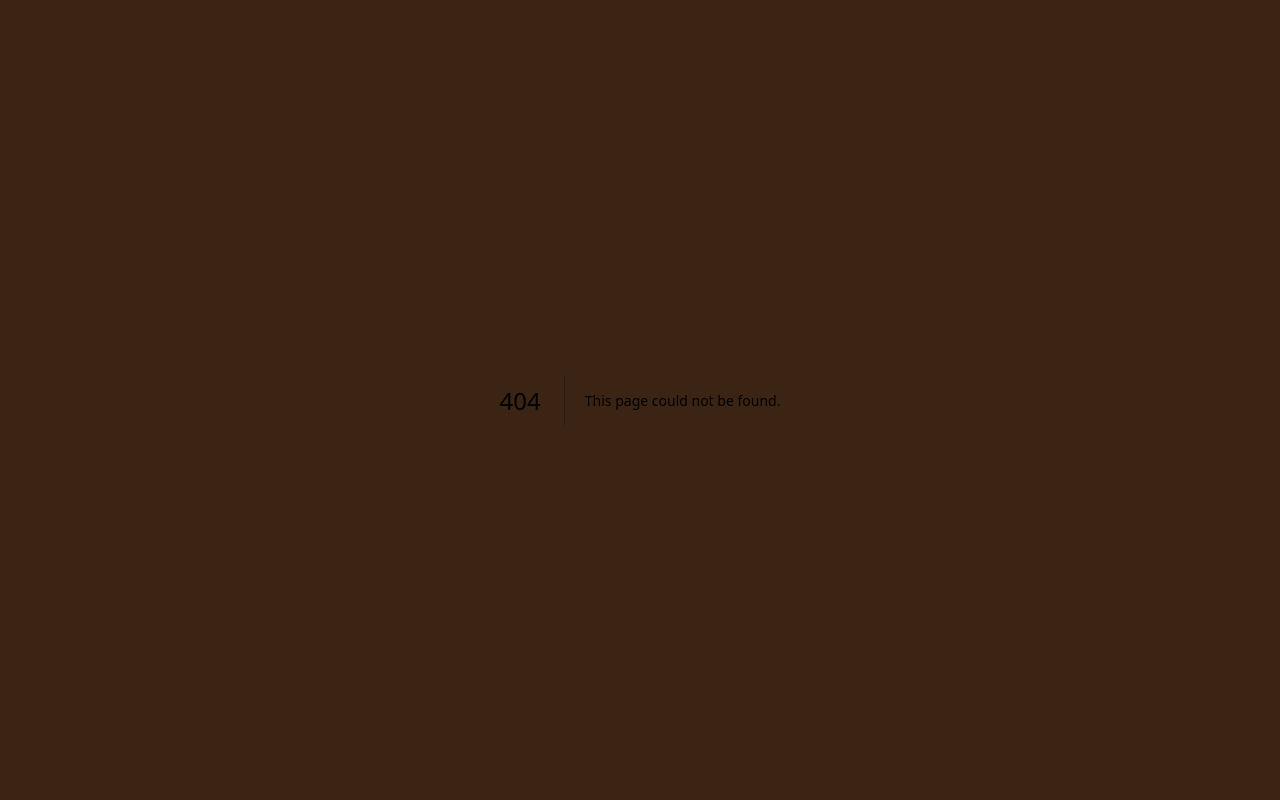
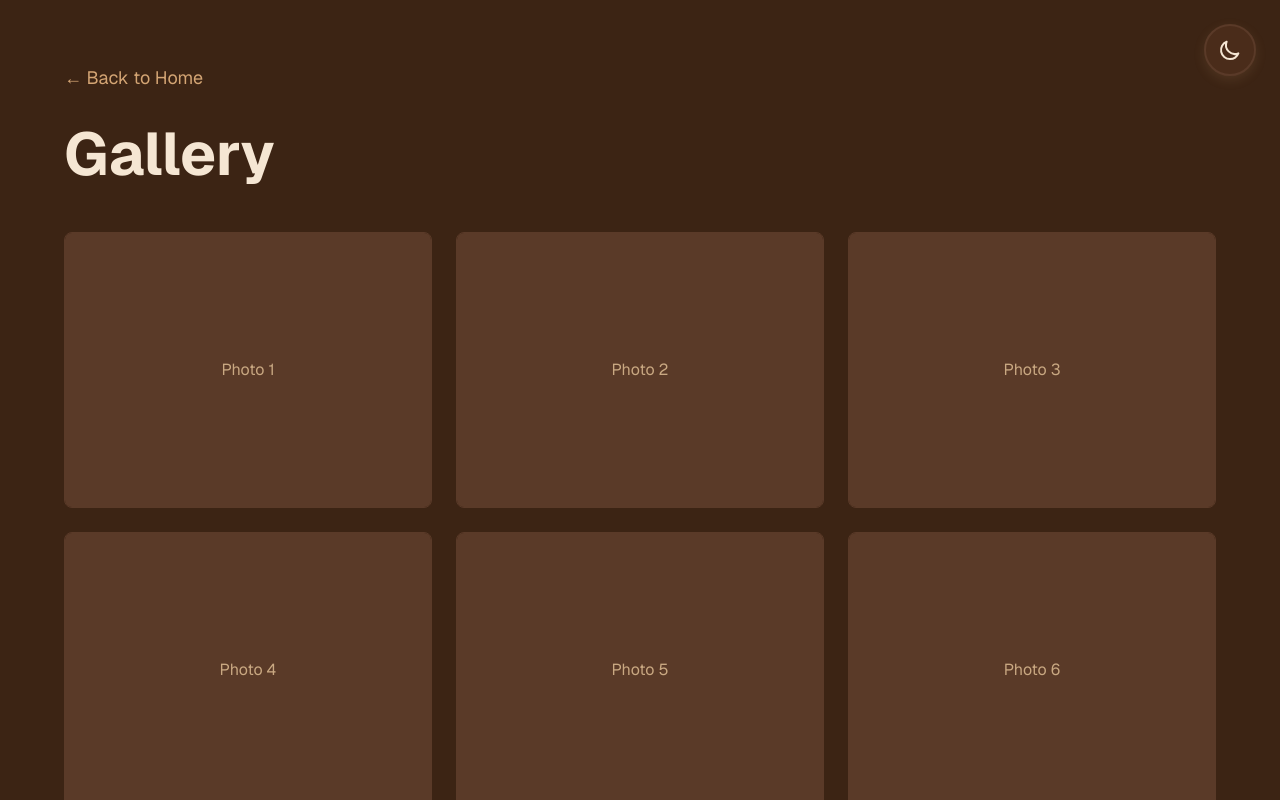
Before and after one commit to KevinChen2211/personal-portfolio, a Next.js app: page /gallery in a window 1280 px wide. Before the commit this address had no page. Shown: the top 800 px of the page. Built offline with nearby package versions, Linux system fonts and the light colour scheme.

Commit message:
include gallery page

```diff
--- a/app/components/ScrollIndicator.tsx
+++ b/app/components/ScrollIndicator.tsx
@@ -42,7 +42,14 @@ export default function ScrollIndicator() {
   }, []);
 
   // Section names corresponding to each index
-  const sectionNames = ["Home", "Projects", "Blog", "About", "Contact"];
+  const sectionNames = [
+    "Home",
+    "Projects",
+    "Blog",
+    "Gallery",
+    "About",
+    "Contact",
+  ];
 
   const scrollToSection = (index: number) => {
     const container = document.querySelector(
--- /dev/null
+++ b/app/gallery/page.tsx
@@ -0,0 +1,62 @@
+"use client";
+
+import { getActivePalette } from "../color-palettes";
+import { useTheme } from "../components/ThemeProvider";
+import ThemeToggle from "../components/ThemeToggle";
+import Link from "next/link";
+
+export default function GalleryPage() {
+  const { theme } = useTheme();
+  const palette = getActivePalette(theme);
+
+  return (
+    <div
+      className="min-h-screen px-6 sm:px-10 py-16 relative"
+      style={{
+        backgroundColor: palette.background,
+        color: palette.text,
+      }}
+    >
+      <ThemeToggle />
+      <div className="max-w-6xl mx-auto">
+        <Link
+          href="/"
+          className="inline-block mb-8 text-lg hover:underline"
+          style={{ color: palette.primary }}
+        >
+          ← Back to Home
+        </Link>
+        <h1
+          className="text-5xl sm:text-6xl font-bold mb-12"
+          style={{ color: palette.text }}
+        >
+          Gallery
+        </h1>
+        <div className="grid grid-cols-1 md:grid-cols-2 lg:grid-cols-3 gap-6">
+          {[1, 2, 3, 4, 5, 6, 7, 8, 9].map((photo) => (
+            <div
+              key={photo}
+              className="relative rounded-lg overflow-hidden transition-all duration-300 hover:scale-105 cursor-pointer"
+              style={{
+                backgroundColor: palette.surface,
+                border: `1px solid ${palette.border}`,
+                aspectRatio: "4/3",
+              }}
+            >
+              <div
+                className="w-full h-full flex items-center justify-center"
+                style={{
+                  backgroundColor: palette.border,
+                }}
+              >
+                <span style={{ color: palette.textSecondary }}>
+                  Photo {photo}
+                </span>
+              </div>
+            </div>
+          ))}
+        </div>
+      </div>
+    </div>
+  );
+}
--- a/app/globals.css
+++ b/app/globals.css
@@ -126,3 +126,14 @@ html {
     transform: translateX(0);
   }
 }
+
+/* Project card hover effect - card glows when hovered or nearby */
+.project-card:hover .card-gradient-before,
+.project-card .card-nearby.card-gradient-before {
+  opacity: 1 !important;
+}
+
+.project-card:hover .card-gradient-after,
+.project-card .card-nearby.card-gradient-after {
+  opacity: 1 !important;
+}
--- a/app/page.tsx
+++ b/app/page.tsx
@@ -161,29 +161,154 @@ const Section = React.forwardRef<
 
 Section.displayName = "Section";
 
-// Animated Project Card Component
+// Animated Project Card Component with mouse tracking hover effect
 const AnimatedProjectCard = ({
   project,
   palette,
+  cardIndex,
+  totalCards,
 }: {
   project: number;
   palette: ReturnType<typeof getActivePalette>;
+  cardIndex: number;
+  totalCards: number;
 }) => {
   const cardRef = useRef<HTMLDivElement>(null);
   const { isVisible: cardVisible } = useScrollAnimation(cardRef, {
     threshold: 0.1,
   });
 
+  const [mousePosition, setMousePosition] = useState({ x: 0, y: 0 });
+  const [isNearby, setIsNearby] = useState(false);
+
+  useEffect(() => {
+    const card = cardRef.current;
+    const container = document.getElementById("project-cards");
+    if (!card || !container) return;
+
+    const handleMouseMove = (e: MouseEvent) => {
+      const cardRect = card.getBoundingClientRect();
+      const containerRect = container.getBoundingClientRect();
+
+      // Mouse position relative to card
+      const x = e.clientX - cardRect.left;
+      const y = e.clientY - cardRect.top;
+
+      // Mouse position relative to container
+      const containerX = e.clientX - containerRect.left;
+      const containerY = e.clientY - containerRect.top;
+
+      // Card center relative to container
+      const cardCenterX =
+        cardRect.left - containerRect.left + cardRect.width / 2;
+      const cardCenterY =
+        cardRect.top - containerRect.top + cardRect.height / 2;
+
+      // Calculate distance from mouse to card center
+      const distance = Math.sqrt(
+        Math.pow(containerX - cardCenterX, 2) +
+          Math.pow(containerY - cardCenterY, 2)
+      );
+
+      // Proximity threshold (adjust based on card size and gap)
+      const proximityThreshold = 250; // pixels
+
+      // Check if mouse is inside card or nearby
+      const isInside =
+        x >= 0 && x <= cardRect.width && y >= 0 && y <= cardRect.height;
+
+      const isClose = distance < proximityThreshold;
+
+      setIsNearby(isInside || isClose);
+
+      if (isInside || isClose) {
+        setMousePosition({ x, y });
+        card.style.setProperty("--mouse-x", `${x}px`);
+        card.style.setProperty("--mouse-y", `${y}px`);
+      }
+    };
+
+    container.addEventListener("mousemove", handleMouseMove);
+
+    const handleMouseLeave = () => {
+      setIsNearby(false);
+    };
+
+    container.addEventListener("mouseleave", handleMouseLeave);
+
+    return () => {
+      container.removeEventListener("mousemove", handleMouseMove);
+      container.removeEventListener("mouseleave", handleMouseLeave);
+    };
+  }, [cardIndex, totalCards]);
+
+  // Convert hex to rgba for gradient effect
+  const hexToRgba = (hex: string, alpha: number) => {
+    const r = parseInt(hex.slice(1, 3), 16);
+    const g = parseInt(hex.slice(3, 5), 16);
+    const b = parseInt(hex.slice(5, 7), 16);
+    return `rgba(${r}, ${g}, ${b}, ${alpha})`;
+  };
+
+  // Use white/light color for the gradient effect (works on both themes)
+  const gradientColor1 = "rgba(255, 255, 255, 0.06)";
+  const gradientColor2 = "rgba(255, 255, 255, 0.4)";
+
   return (
     <div
       ref={cardRef}
-      className="p-6 rounded-lg transition-all duration-500 hover:scale-105"
-      style={{
-        backgroundColor: palette.surface,
-        border: `1px solid ${palette.border}`,
+      className="project-card relative rounded-lg cursor-pointer"
+      style={
+        {
           opacity: cardVisible ? 1 : 0,
           transform: `translateY(${cardVisible ? 0 : 50}px)`,
           transitionDelay: `${project * 100}ms`,
+          transition: "opacity 0.5s ease-out, transform 0.5s ease-out",
+          backgroundColor: "rgba(255, 255, 255, 0.1)",
+          borderRadius: "10px",
+          position: "relative",
+          minHeight: "300px",
+          "--mouse-x": "0px",
+          "--mouse-y": "0px",
+        } as React.CSSProperties & { "--mouse-x": string; "--mouse-y": string }
+      }
+    >
+      {/* Gradient overlay - outer glow */}
+      <div
+        className={`card-gradient-before absolute inset-0 rounded-lg pointer-events-none transition-opacity duration-500 ${
+          isNearby ? "card-nearby" : ""
+        }`}
+        style={{
+          background: `radial-gradient(800px circle at ${mousePosition.x}px ${mousePosition.y}px, ${gradientColor1}, transparent 40%)`,
+          borderRadius: "inherit",
+          opacity: 0,
+          zIndex: 3,
+        }}
+      />
+
+      {/* Gradient overlay - inner bright spot */}
+      <div
+        className={`card-gradient-after absolute inset-0 rounded-lg pointer-events-none transition-opacity duration-500 ${
+          isNearby ? "card-nearby" : ""
+        }`}
+        style={{
+          background: `radial-gradient(600px circle at ${mousePosition.x}px ${mousePosition.y}px, ${gradientColor2}, transparent 40%)`,
+          borderRadius: "inherit",
+          opacity: 0,
+          zIndex: 1,
+        }}
+      />
+
+      {/* Card content - inset to show border/gradient */}
+      <div
+        className="relative p-6 rounded-lg flex flex-col"
+        style={{
+          backgroundColor: palette.surface,
+          borderRadius: "inherit",
+          position: "absolute",
+          inset: "1px",
+          zIndex: 2,
+          minHeight: "calc(100% - 2px)",
         }}
       >
         <div
@@ -192,7 +317,9 @@ const AnimatedProjectCard = ({
             backgroundColor: palette.border,
           }}
         >
-        <span style={{ color: palette.textSecondary }}>Project {project}</span>
+          <span style={{ color: palette.textSecondary }}>
+            Project {project}
+          </span>
         </div>
         <h3
           className="text-xl font-semibold mb-2"
@@ -204,6 +331,7 @@ const AnimatedProjectCard = ({
           Brief description of the project and its key features. Placeholder
           content for project showcase.
         </p>
+      </div>
     </div>
   );
 };
@@ -380,12 +508,17 @@ export default function Home() {
               >
                 Projects
               </h2>
-              <div className="grid grid-cols-1 md:grid-cols-2 lg:grid-cols-3 gap-6">
+              <div
+                className="grid grid-cols-1 md:grid-cols-2 lg:grid-cols-3 gap-6"
+                id="project-cards"
+              >
                 {[1, 2, 3].map((project) => (
                   <AnimatedProjectCard
                     key={project}
                     project={project}
                     palette={palette}
+                    cardIndex={project - 1}
+                    totalCards={3}
                   />
                 ))}
               </div>
@@ -430,6 +563,34 @@ export default function Home() {
                   Find out more
                 </Link>
               </div>
+            </div>
+          </Section>
+
+          {/* Gallery Section */}
+          <Section>
+            <div className="max-w-4xl w-full text-center">
+              <h2
+                className="text-5xl sm:text-6xl font-bold mb-12"
+                style={{ color: palette.text }}
+              >
+                Gallery
+              </h2>
+              <p
+                className="text-xl mb-12"
+                style={{ color: palette.textSecondary }}
+              >
+                Explore my photography and visual work.
+              </p>
+              <Link
+                href="/gallery"
+                className="inline-block px-8 py-4 rounded-lg font-semibold transition-all duration-300 hover:scale-105"
+                style={{
+                  backgroundColor: palette.primary,
+                  color: palette.text,
+                }}
+              >
+                Find out more
+              </Link>
             </div>
           </Section>
 
```
Also changed, not shown: 1 other file (tests, documents, lock files or other folders). Lines whose indentation alone changed are shown as unchanged.
